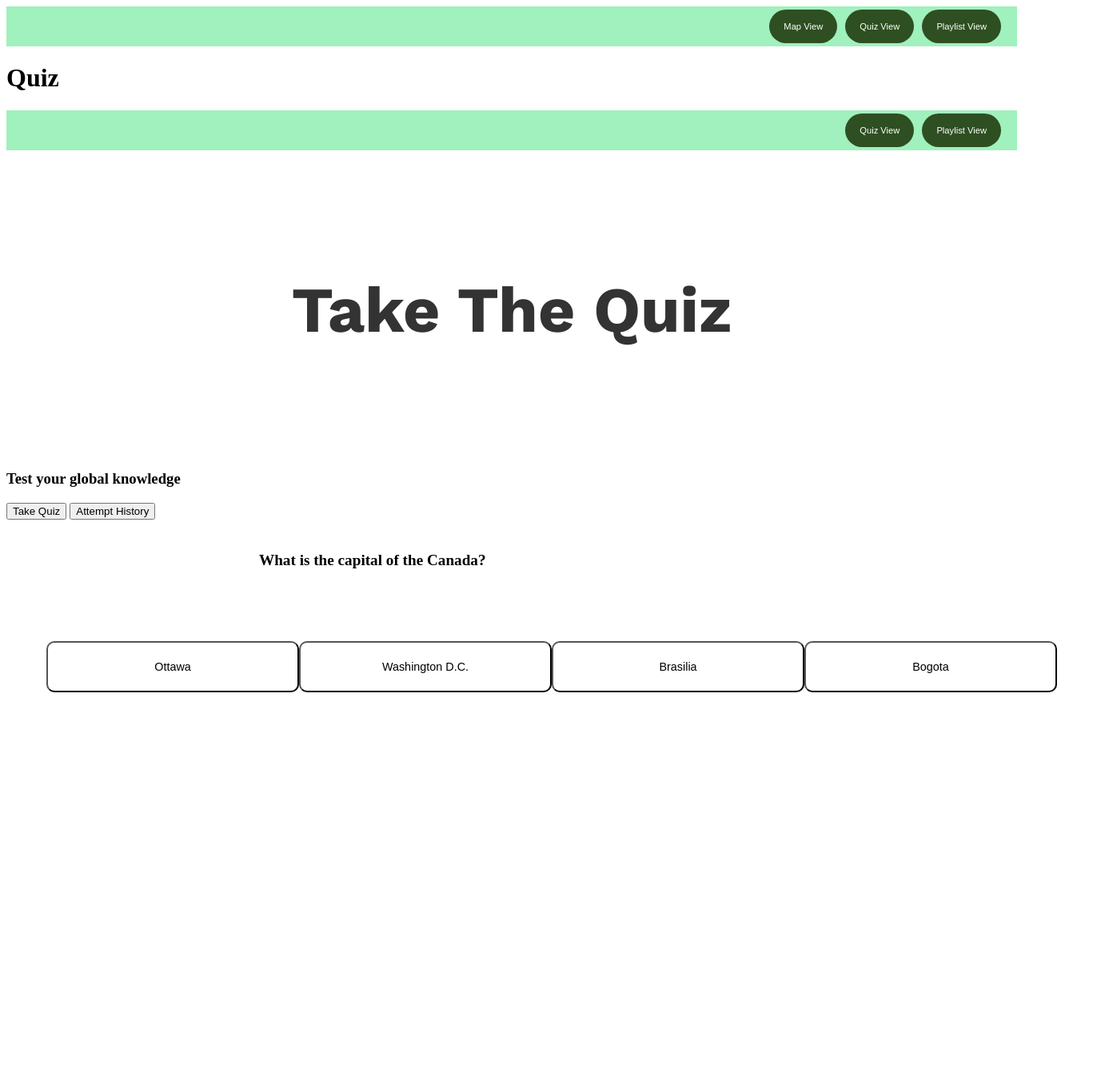
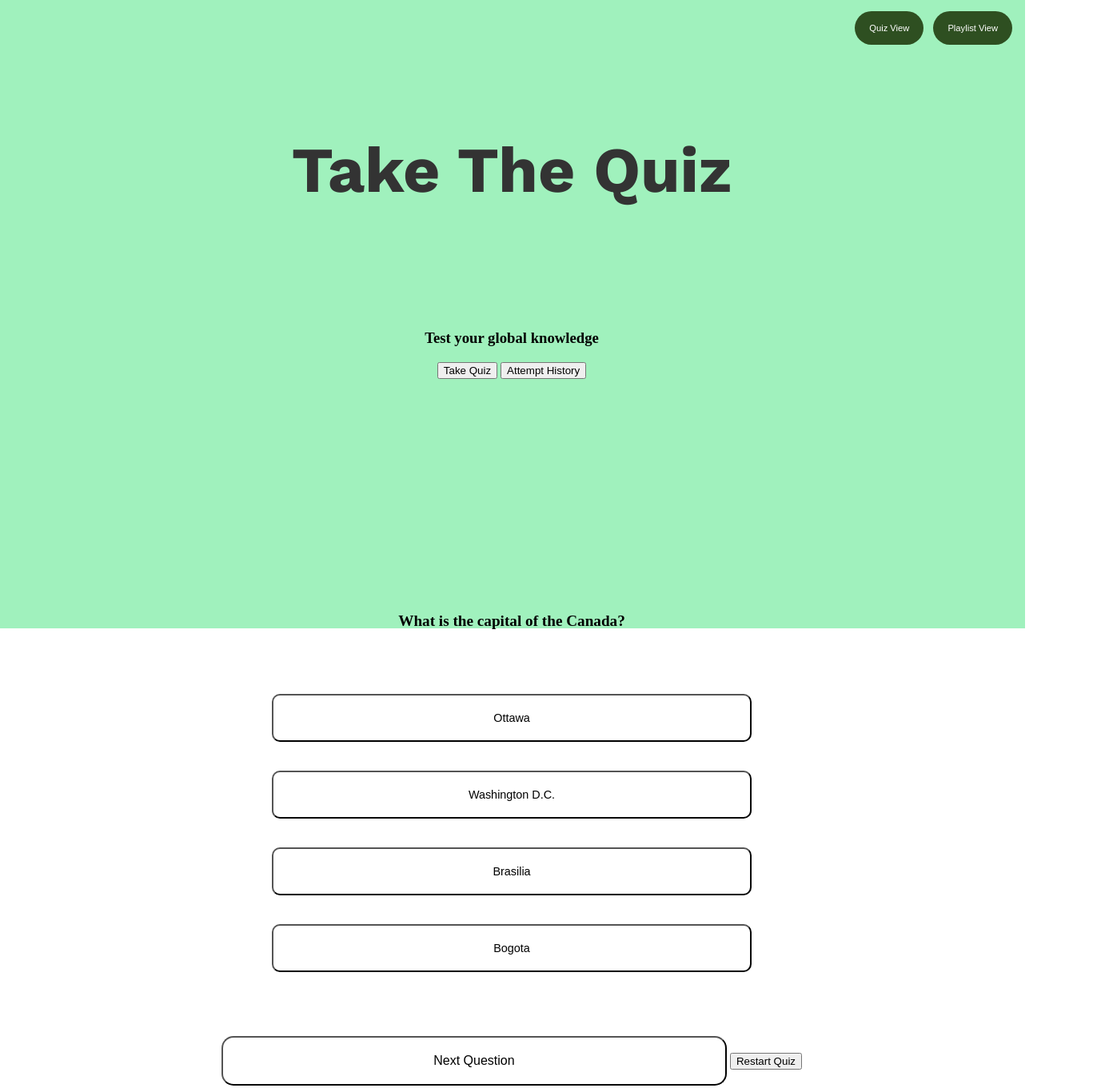
Before and after one commit to jennifervu6/wicteam11, a plain HTML site: page quiz.html in a window 1280 px wide. Shown: the whole page at 80% size, 1372 px wide, since content can reach past the window. Before the commit the page ends 924 px from the top, so only its background shows below. Drawn offline with nearby package versions, Linux system fonts and the light colour scheme.

Commit message:
fixes to styling

```diff
--- a/quiz.html
+++ b/quiz.html
@@ -5,17 +5,6 @@
     <link rel="preconnect" href="https://fonts.googleapis.com">
     <link rel="preconnect" href="https://fonts.gstatic.com" crossorigin>
     <link href="https://fonts.googleapis.com/css2?family=Work+Sans:wght@100;200;300;400;500;600;700;800;900&display=swap" rel="stylesheet">
-</head>
-    <body>
-      <div id="header">
-        <button class="btn" id="map_btn" data-action="map_btn" onclick="showMapView()">Map View</button>
-        <button class="btn" id="quiz-btn" data-action="quiz" onclick="showQuizView()">Quiz View</button>
-        <button class="btn" id="playlist-btn" data-action="playlist" onclick="showPlaylistView()">Playlist View</button>
-      </div>
-    <h1>Quiz</h1>
-    <meta charset="utf-8">
-    <link rel="stylesheet" href="styles.css">
-    <script src="quizScript.js" defer></script>
   </head>
     <body>
       <!-- change once alisa pushes her changes -->
--- a/styles.css
+++ b/styles.css
@@ -34,6 +34,18 @@
 
 
 #header {
+    display: flex;
+    align-items: flex-start; /* align items at top */
+    justify-content: flex-end; /* align items to right */
+    gap: 12px; /* spacing between buttons */
+    padding: 16px;
+    background-color: #A0F1BD;
+    position: sticky; /* stick to top when scrolling */
+    margin: -10px;
+    z-index: 50;
+}
+/*Old style
+#header {
     height: 50px;
     background-color: #A0F1BD;
     margin: 0px;
@@ -43,7 +55,7 @@
     gap: 10px;
     padding-right: 20px;
     position: relative;
-}
+} */
 
 .btn {
     background: #2E4F21;
@@ -68,9 +80,9 @@
     height: 600px;
     background-color: #A0F1BD;
     margin-top: -67px;
+    margin-left: -10px;
     width: 100vw;
-    margin-left: 0;
-    margin-right: 0;
+    padding: 10px;
 }
 .earth-image {
     width: 429px;
@@ -136,8 +148,6 @@
     border-right: none;
 }
 
-}
-
 /* quiz view styling */
 #quiz-main-heading{
     background-color: #A0F1BD;
@@ -168,19 +178,22 @@
     margin: auto;
 }
 #answer-options{
-    width: 100%;
+    display: flex;
+    flex-direction: column; /* stack buttons vertically */
+    align-items: center;    /* center buttons horizontally */
+    gap: 16px;              /* spacing between buttons */
     margin: auto;
-    display: flex;
-    justify-content: space-around;
-    padding: 50px;
+    padding: 30px 20px;
 }
 .buttons{
-    width: 20rem;
-    height: 4rem;
+    width: 90%;            /* almost full width inside the answer container */
+    max-width: 600px;      /* cap width for large screens */
+    height: 3.75rem;
     background-color: transparent;
     border-radius: 10px;
     font-family: 'Josefin Sans', sans-serif;
     font-size: 90%;
+    margin: 10px;
 }
 .correctAnswer{
     background-color: rgb(21, 135, 21);
@@ -206,3 +219,9 @@
     padding: 0px 0px 50px;
     font-size: 150%;
 }
+#quiz-main-heading{
+    text-align: center;
+}
+#quiz-section{
+    text-align: center;
+}
```
